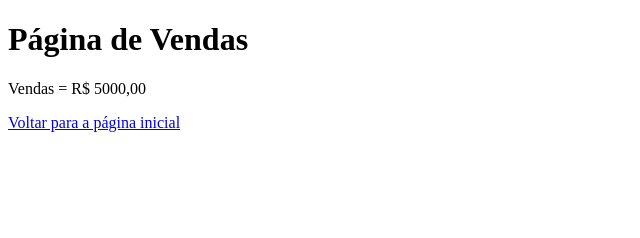
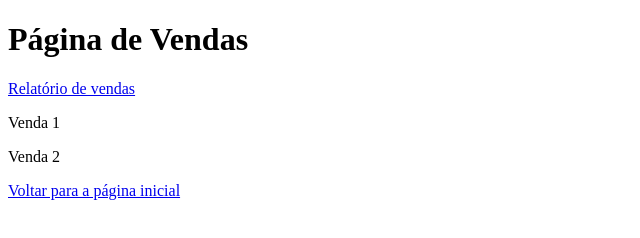
Before and after one commit to RaulDev14/aulagithub, a plain HTML site: page vendas.html in a window 1280 px wide. Shown: the whole page, without its empty margins (0-640 px from the left). Drawn offline with Linux system fonts and the light colour scheme.

Commit message:
Atualizando vendas

```diff
--- a/vendas.html
+++ b/vendas.html
@@ -7,7 +7,9 @@
 </head>
 <body>
     <h1>Página de Vendas</h1>
-    <p>Vendas = R$ 5000,00</p>
+    <a href="index.html">Relatório de vendas</a>
+    <p>Venda 1</p>
+    <p>Venda 2</p>
     <a href="/index.html">Voltar para a página inicial</a>
 </body>
 </html>
```
